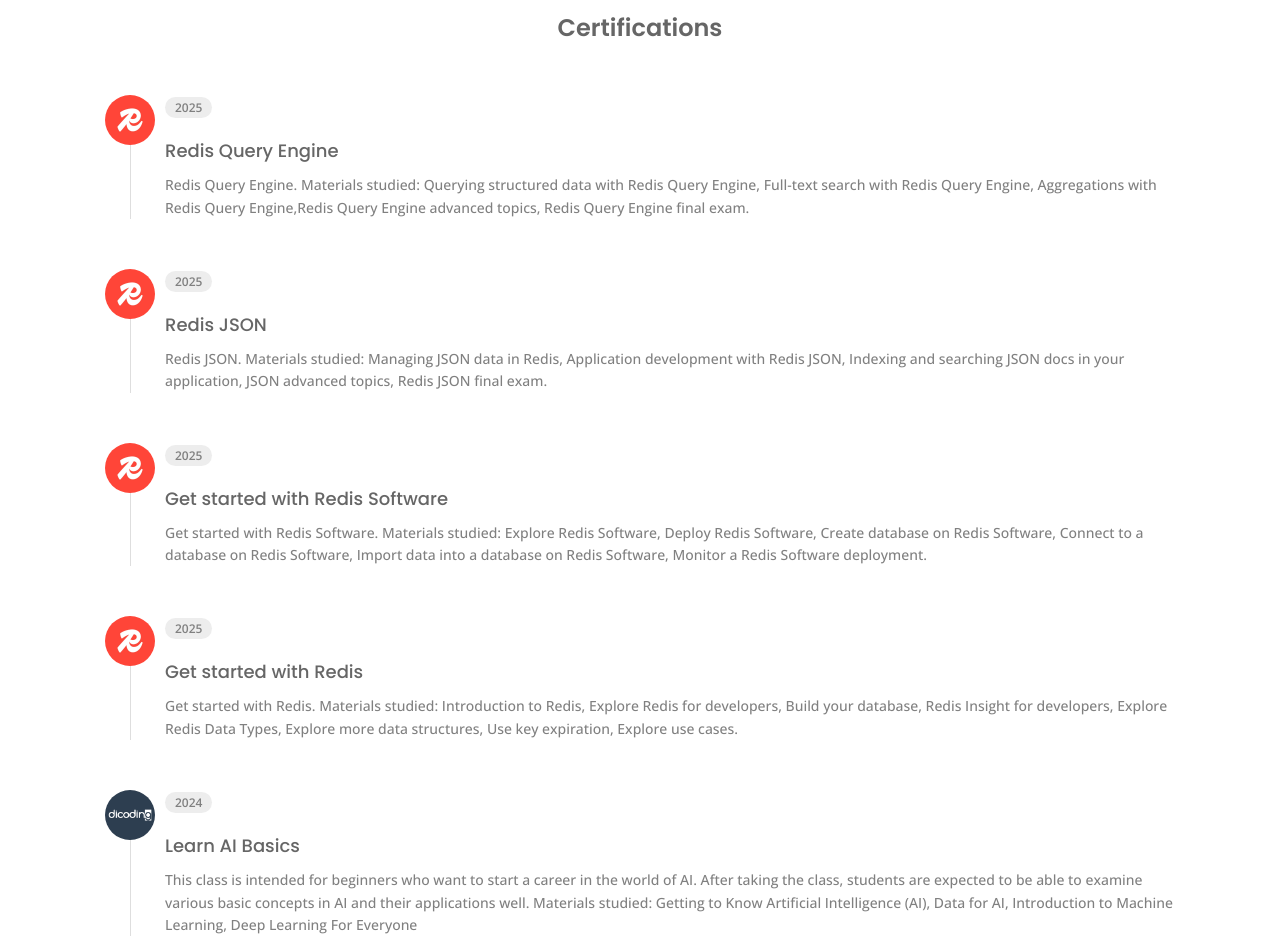
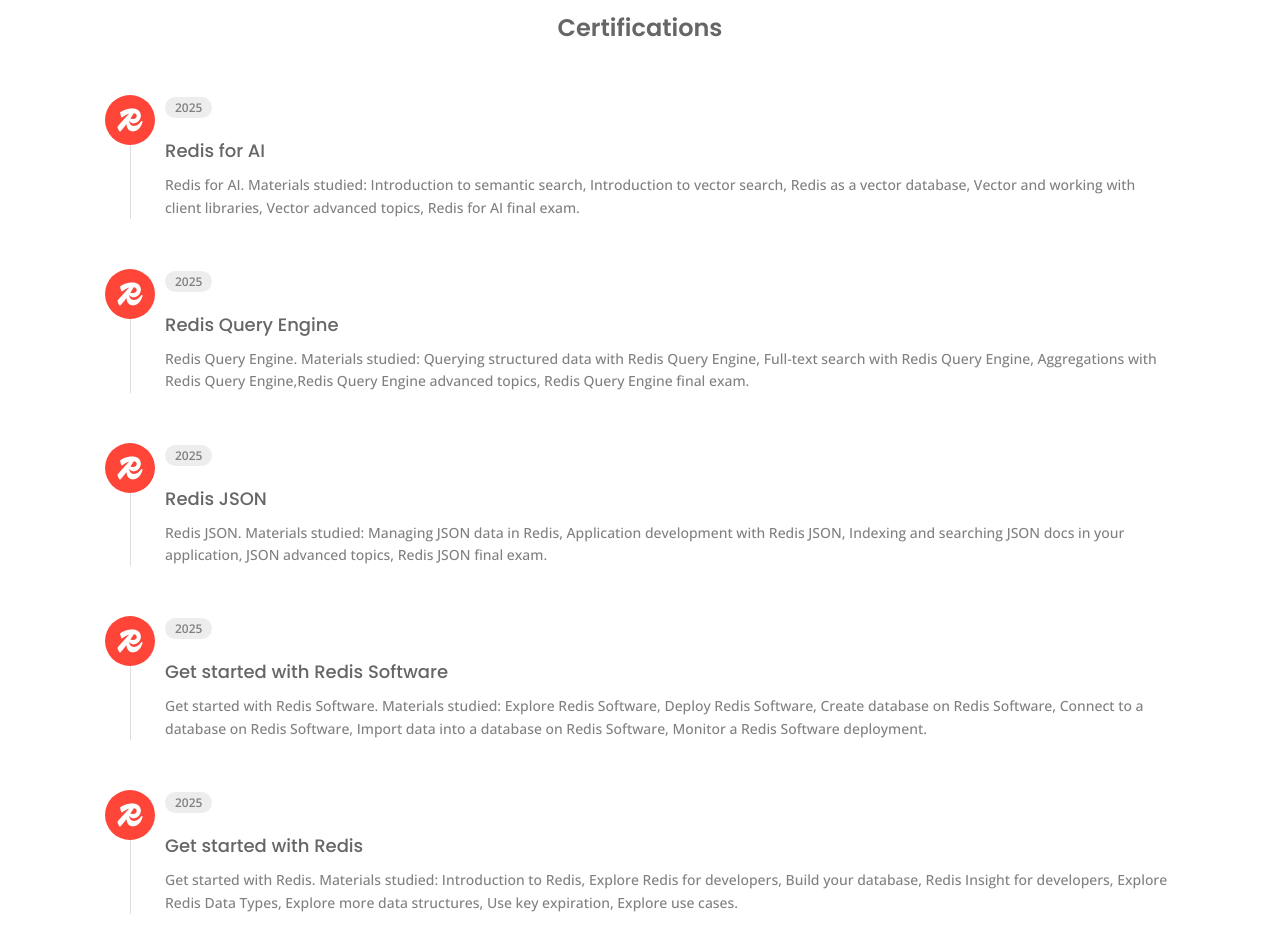
Before and after one commit to abdaziznet/vite-react-portfolio, a React (Vite) app: page /about in a window 1280 px wide. Shown: the part 1620-2557 px from the top of the page. Built offline with nearby package versions, Linux system fonts and the light colour scheme.

Commit message:
penambahan serfikat redis for AI

```diff
--- a/src/data.jsx
+++ b/src/data.jsx
@@ -445,6 +445,14 @@
     desc: "Redis Query Engine. Materials studied: Querying structured data with Redis Query Engine, Full-text search with Redis Query Engine, Aggregations with Redis Query Engine,Redis Query Engine advanced topics, Redis Query Engine final exam.",
     date: "2025",
     url: "https://www.credential.net/a8a873a7-12fa-496c-93bb-40c139c5f5af?username=abdaziz",
+  },
+  {
+    id: 24,
+    img: CertRedis,
+    title: "Redis for AI",
+    desc: "Redis for AI. Materials studied: Introduction to semantic search, Introduction to vector search, Redis as a vector database, Vector and working with client libraries, Vector advanced topics, Redis for AI final exam.",
+    date: "2025",
+    url: "https://www.credential.net/08c98a82-95b6-4c49-91e1-285aeb2e4ed8?username=abdaziz",
   },
 ];
 
```
